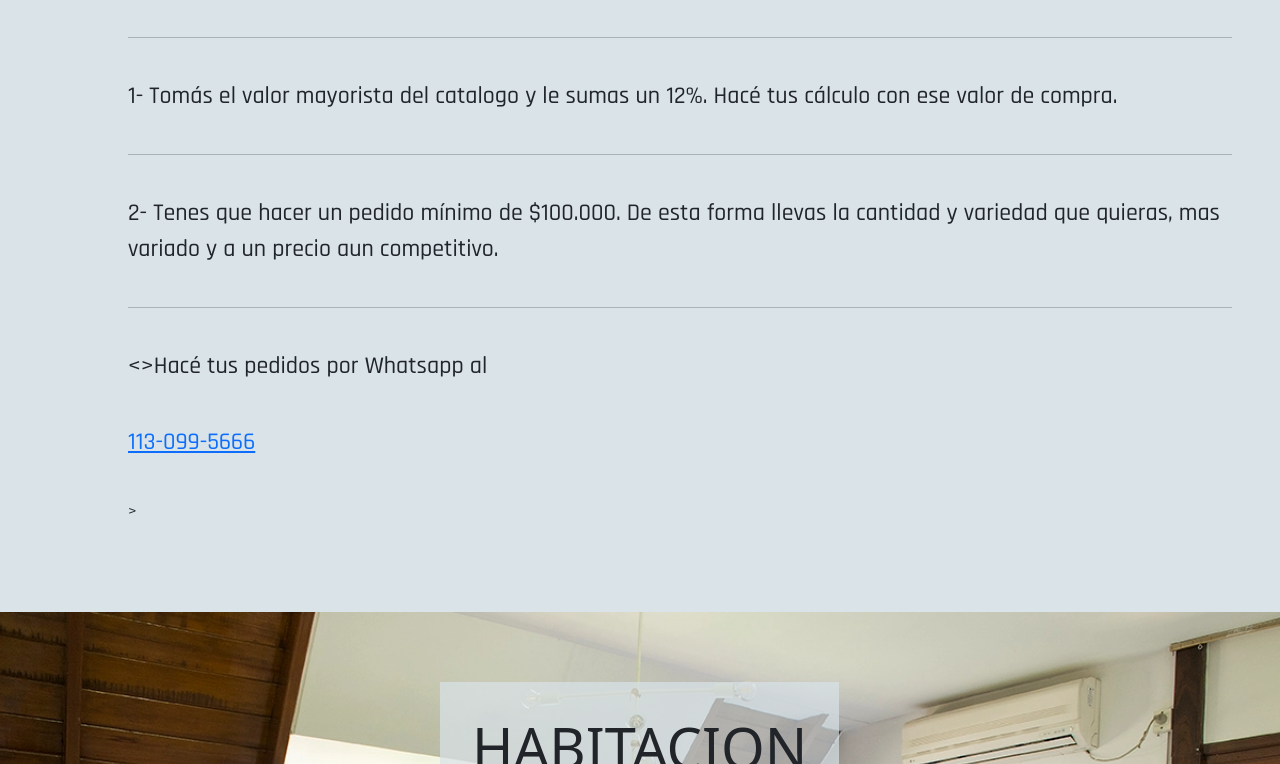
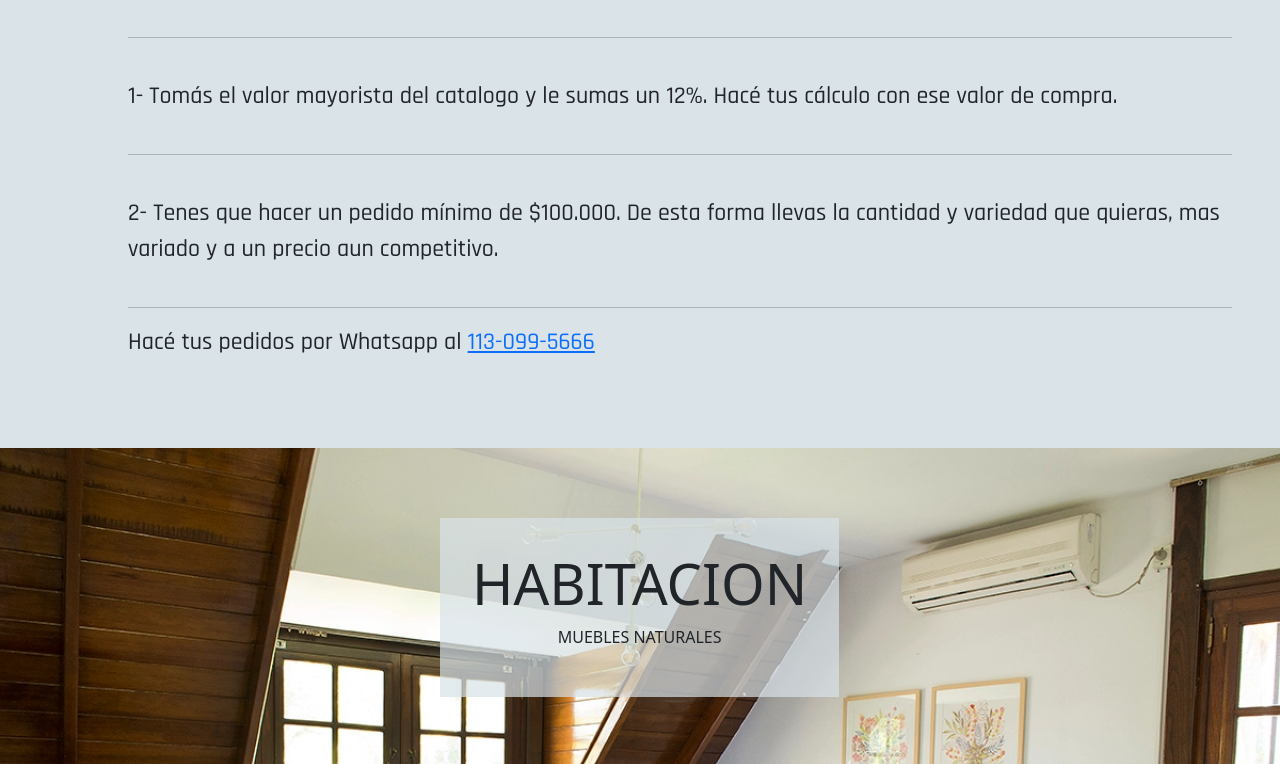
Before and after one commit to fermartini/brichome, a website: page index.html in a window 1280 px wide. Shown: the part 1207-1971 px from the top of the page. Drawn offline with nearby package versions, Linux system fonts and the light colour scheme; a web font is replaced by a local one.

Commit message:
Update index.html

```diff
--- a/index.html
+++ b/index.html
@@ -86,7 +86,7 @@ un 12%. Hacé tus cálculo con ese valor de compra.
 De esta forma llevas la cantidad y variedad que
 quieras, mas variado y a un precio aun competitivo. </p>
                         <hr>
-                        <p><<ins>>Hacé tus pedidos por Whatsapp al <a href="https://walink.co/fb7f9b"><p>113-099-5666</p></a></<ins>> </p>
+                        <p class="d-inline"><u>Hacé tus pedidos por Whatsapp al <a href="https://walink.co/fb7f9b"><p class="d-inline">113-099-5666</p></a></u></p>
                     </div>
         </section>
         <section class="fondo" id="habitacion">
```
